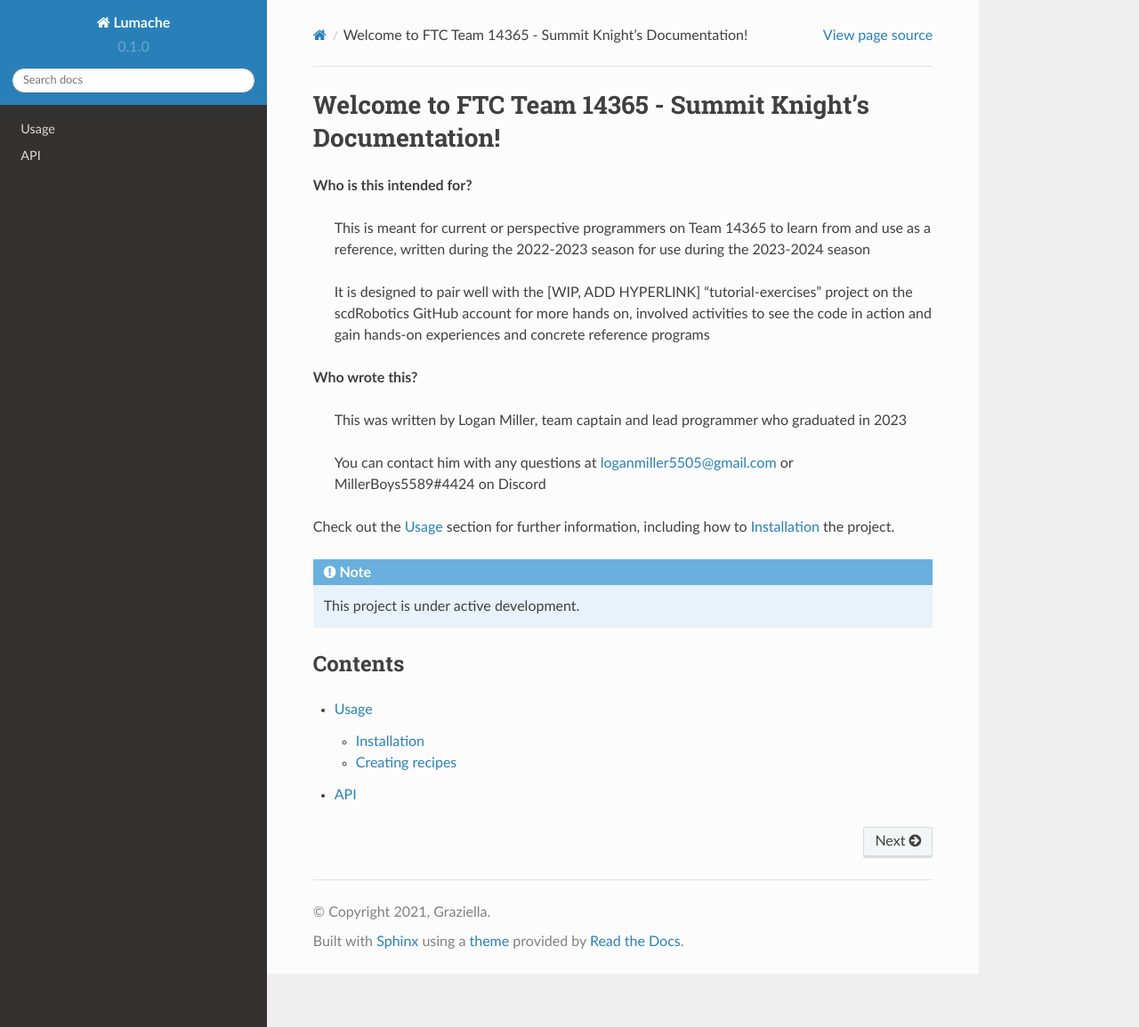
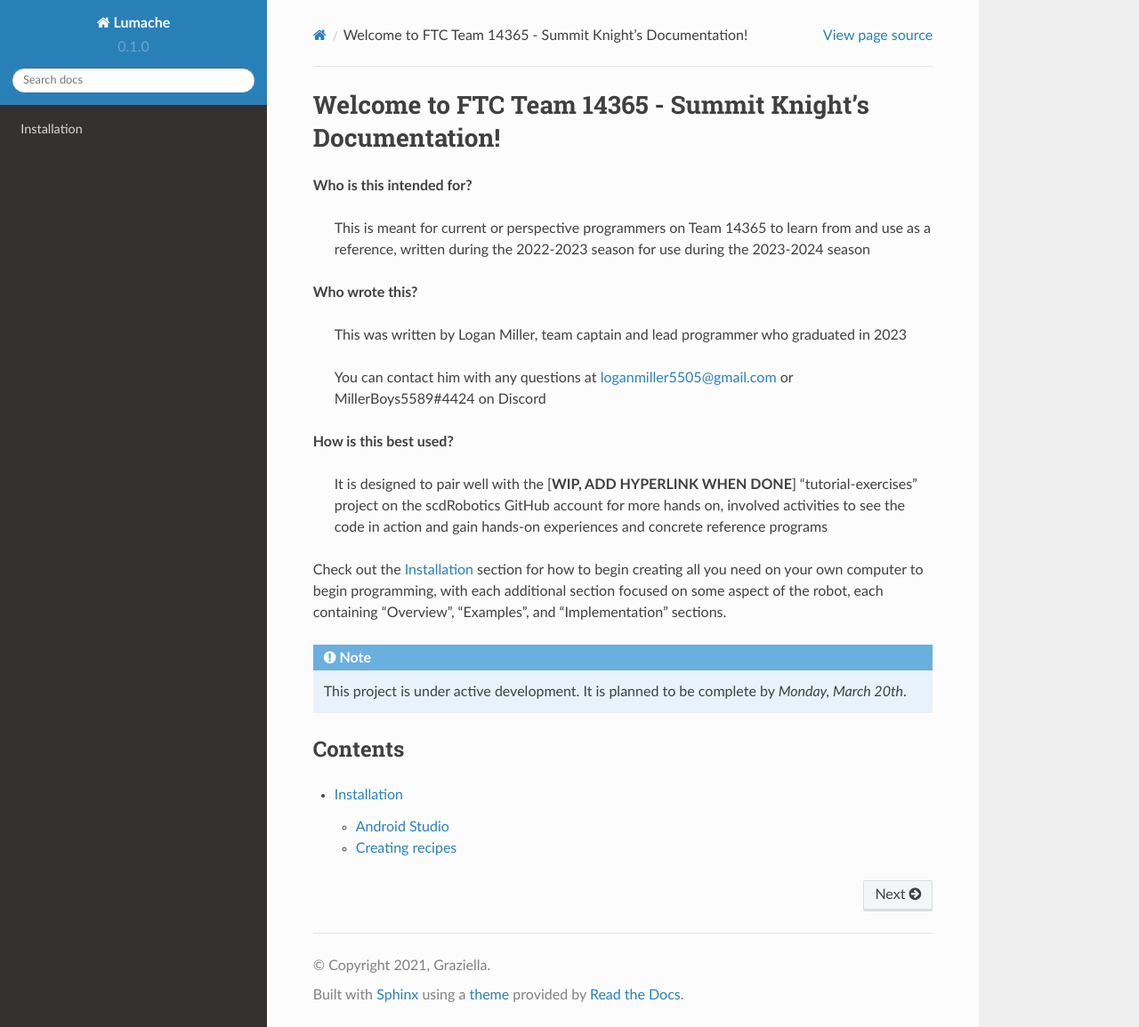
Before and after one commit to scdRobotics/14365-documentation, a Sphinx documentation site: the page built from docs/source/index.rst, in a window 1280 px wide and 1155 px high. Shown: the whole window at 89% size. Built offline with Sphinx 7.4.7 and the Read the Docs theme 2.0.0, drawn with Linux system fonts in a browser that asks for light colours.

Commit message:
Test Again
Updated index, renamed page to make sure I understand how it works

```diff
--- a/docs/source/index.rst
+++ b/docs/source/index.rst
@@ -5,24 +5,25 @@ Welcome to FTC Team 14365 - Summit Knight's Documentation!
 
    This is meant for current or perspective programmers on Team 14365 to learn from and use as a reference, written during the 2022-2023 season for use during the 2023-2024 season
 
-   It is designed to pair well with the [WIP, ADD HYPERLINK] "tutorial-exercises" project on the scdRobotics GitHub account for more hands on, involved activities to see the code in action and gain hands-on experiences and concrete reference programs
-
 **Who wrote this?**
 
    This was written by Logan Miller, team captain and lead programmer who graduated in 2023
 
    You can contact him with any questions at loganmiller5505@gmail.com or MillerBoys5589#4424 on Discord
 
-Check out the :doc:`usage` section for further information, including how to :ref:`installation` the project.
+**How is this best used?**
+
+   It is designed to pair well with the [**WIP, ADD HYPERLINK WHEN DONE**] "tutorial-exercises" project on the scdRobotics GitHub account for more hands on, involved activities to see the code in action and gain hands-on experiences and concrete reference programs
+
+Check out the :doc:`installation` section for how to begin creating all you need on your own computer to begin programming, with each additional section focused on some aspect of the robot, each containing "Overview", "Examples", and "Implementation" sections.
 
 .. note::
 
-   This project is under active development.
+   This project is under active development. It is planned to be complete by *Monday, March 20th*.
 
 Contents
 --------
 
 .. toctree::
 
-   usage
-   api
+   installation
--- a/docs/source/usage.rst
+++ b/docs/source/installation.rst
@@ -1,10 +1,10 @@
-Usage
-=====
+Installation
+============
 
-.. _installation:
+.. _androidstudio:
 
-Installation
-------------
+Android Studio
+--------------
 
 To use Lumache, first install it using pip:
 
```
